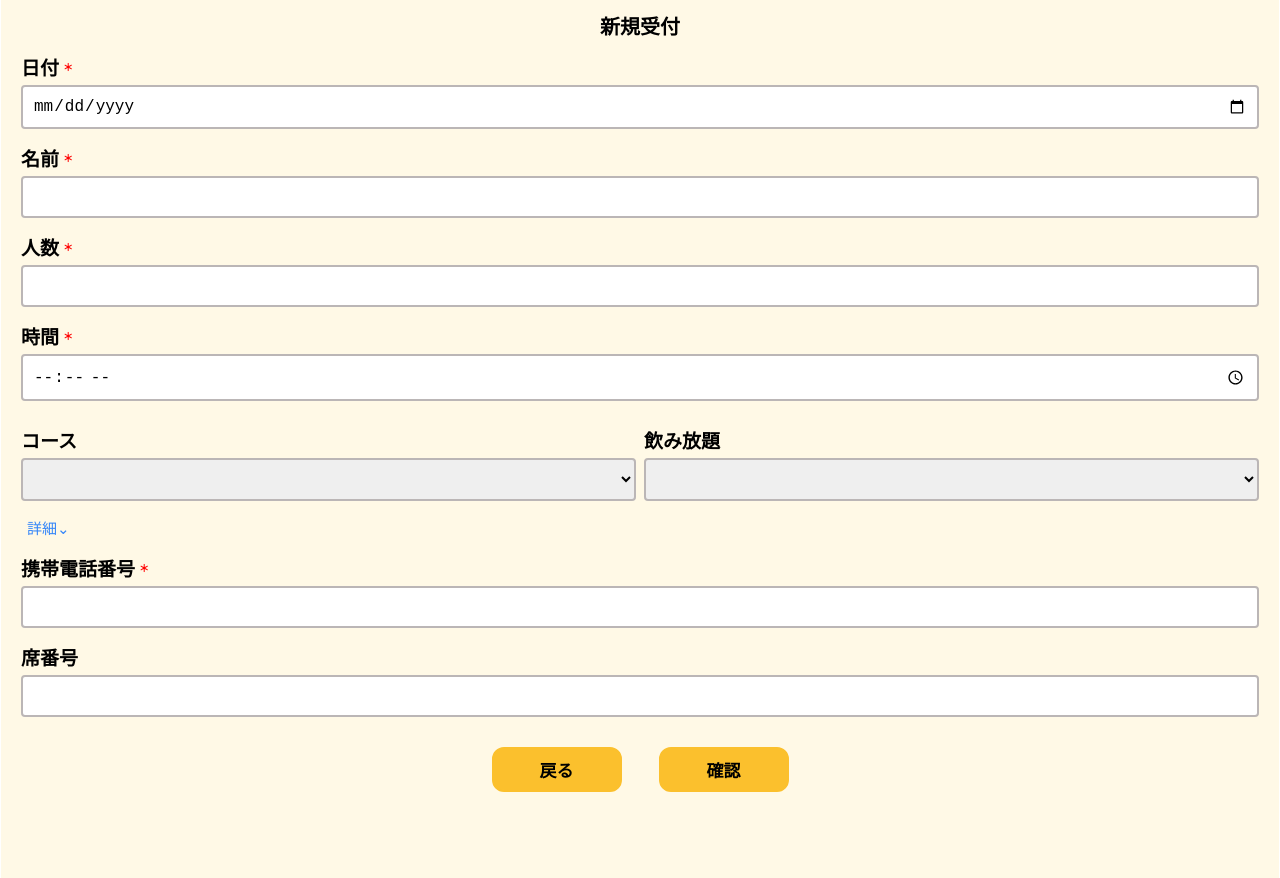
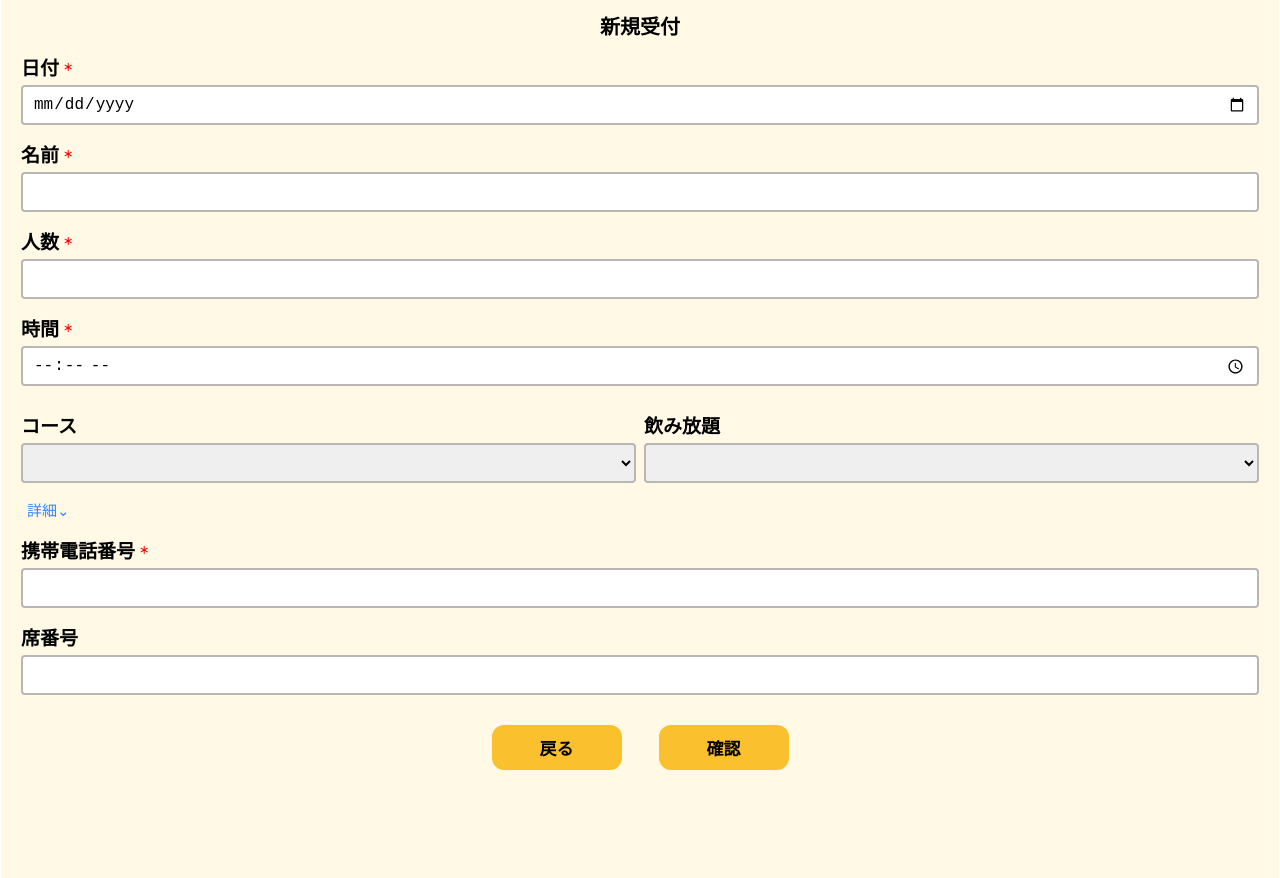
Before and after one commit to chara52/RMS, a Nuxt app: page /ReservationForm in a window 1280 px wide. Built offline with nearby package versions, Linux system fonts and the light colour scheme.

Commit message:
日付や時間の入力欄のの調整

```diff
--- a/pages/EditForm.vue
+++ b/pages/EditForm.vue
@@ -267,6 +267,7 @@ const submitForm = () => {
 .form-group textarea,
 select {
   width: 100%;
+  height: 40px;
   padding: 10px;
   border: 2px solid rgb(187, 182, 182);
   border-radius: 4px;
@@ -279,6 +280,22 @@ select {
   height: 80px;
   width: 100%;
   resize: none;
+}
+
+input[type="date"],
+input[type="time"] {
+  appearance: none;
+  -webkit-appearance: none;
+  -moz-appearance: none;
+  width: 100%;
+  height: 40px;
+  padding: 10px;
+  border: 2px solid rgb(187, 182, 182);
+  border-radius: 4px;
+  box-sizing: border-box;
+  font-size: 16px;
+  color: black;
+  text-align: left;
 }
 
 .button-container {
--- a/pages/ReservationForm.vue
+++ b/pages/ReservationForm.vue
@@ -230,6 +230,7 @@ onMounted(() => {
 .form-group textarea,
 select {
   width: 100%;
+  height: 40px;
   padding: 10px;
   border: 2px solid rgb(187, 182, 182);
   border-radius: 4px;
@@ -242,6 +243,22 @@ select {
   height: 80px;
   width: 100%;
   resize: none;
+}
+
+input[type="date"],
+input[type="time"] {
+  appearance: none;
+  -webkit-appearance: none;
+  -moz-appearance: none;
+  width: 100%;
+  height: 40px;
+  padding: 10px;
+  border: 2px solid rgb(187, 182, 182);
+  border-radius: 4px;
+  box-sizing: border-box;
+  font-size: 16px;
+  color: black;
+  text-align: left;
 }
 
 .button-container {
```
